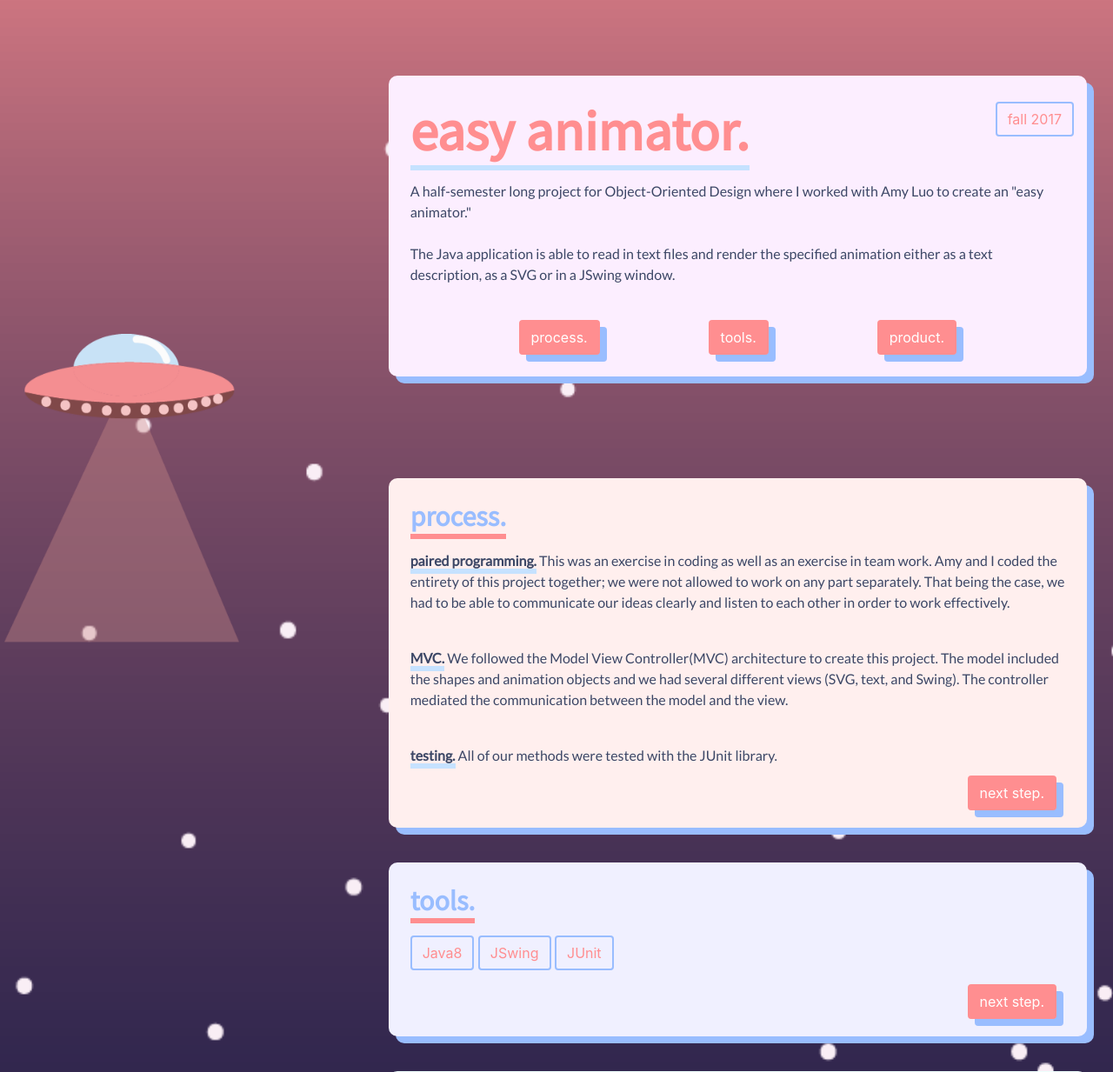
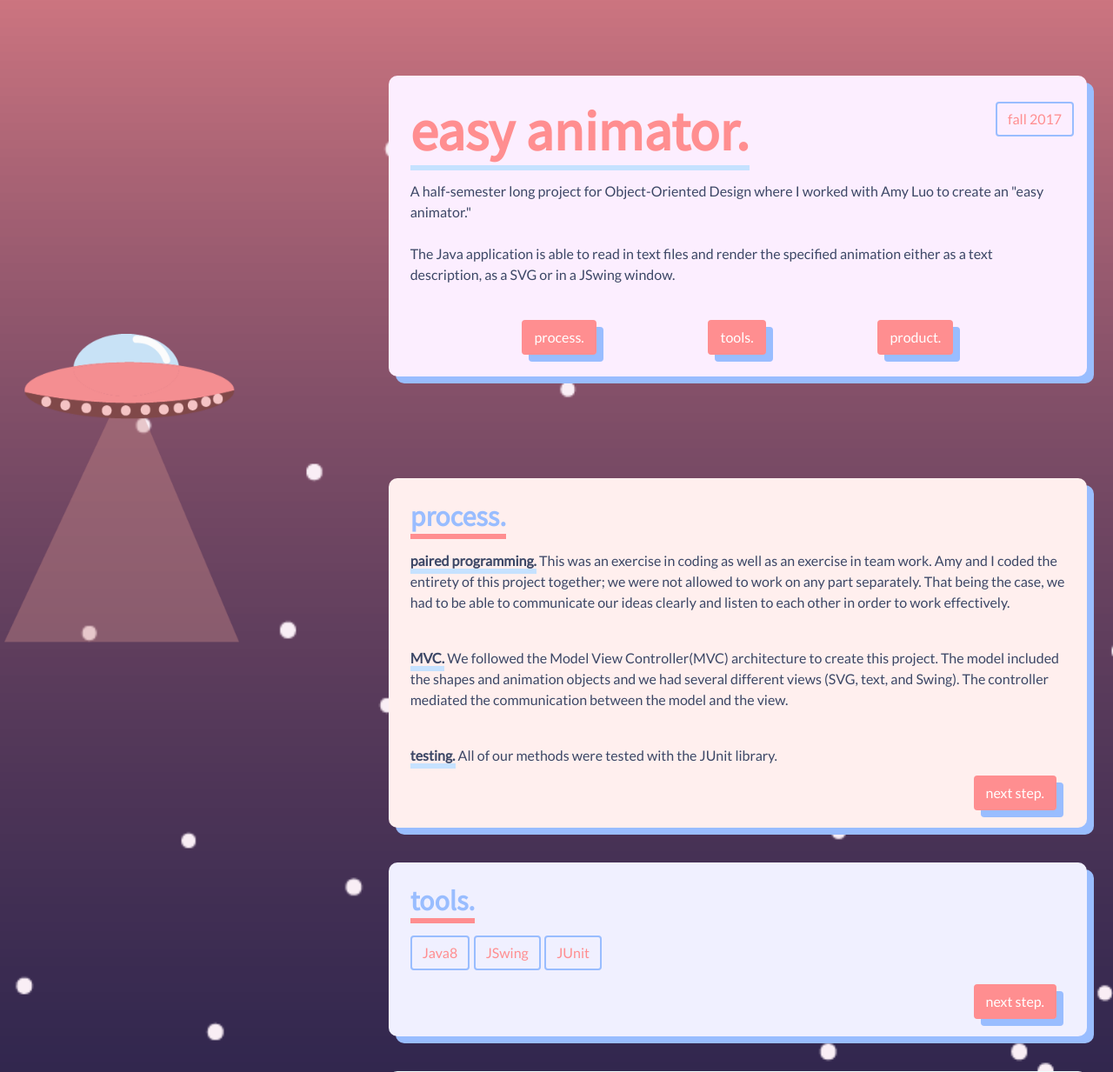
Before and after one commit to ajagow/website, a PHP site: page /projects/animator.html in a window 1280 px wide. Shown: the part 60-1293 px from the top of the page at 87% size. Run offline with PHP 8.4, Linux system fonts and the light colour scheme.

Commit message:
button font

```diff
--- a/static/stylesheets/common.css
+++ b/static/stylesheets/common.css
@@ -7,10 +7,22 @@
 
 }
 
+.btn {
+    font-family: 'Lato', sans-serif;
+}
+
 
 
 .nav-item.active {
   background-color: #f8f9fa!important;
+}
+
+.button-3 {
+  font-family: 'Lato', sans-serif;
+}
+
+.button-3-outline {
+  font-family: 'Lato', sans-serif;
 }
 
 h1 {
--- a/static/stylesheets/projects-specific-style.css
+++ b/static/stylesheets/projects-specific-style.css
@@ -9,6 +9,7 @@
     z-index: 1;
 
 }
+
 
 
 
@@ -120,6 +121,7 @@ body {
   color: #fff;
   transition: .3s;
   box-shadow: 8px 8px #99bdff;
+  font-family: 'Lato', sans-serif;
 }
 
 .button-3:hover {
@@ -270,6 +272,7 @@ body {
 
 .button-3-outline {
   border: 2px solid #99bdff;
+  font-family: 'Lato', sans-serif;
   /*background-color: #FF8E90;*/
   color: #FF8E90;
   /*transition: .3s;*/
```
